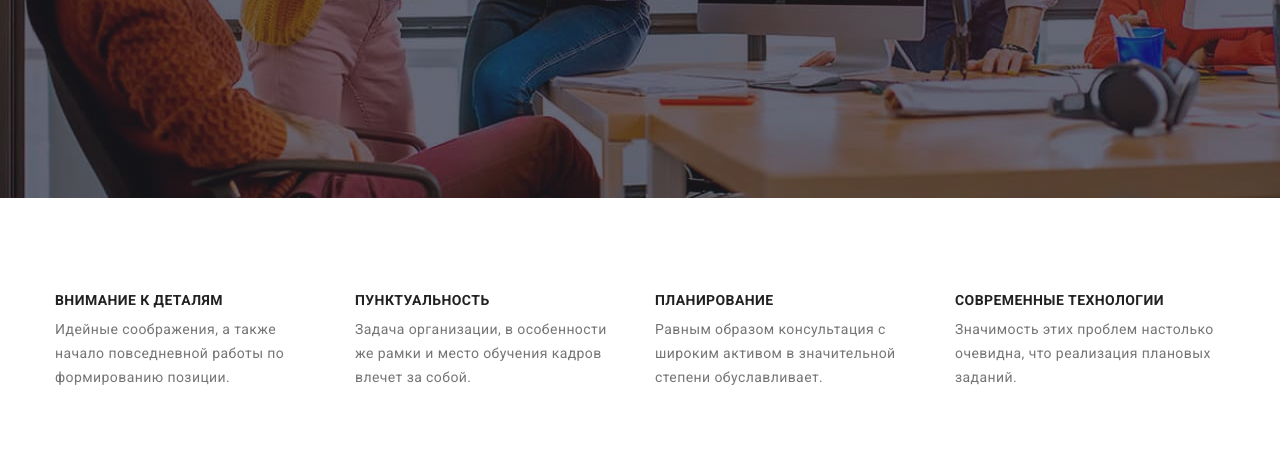
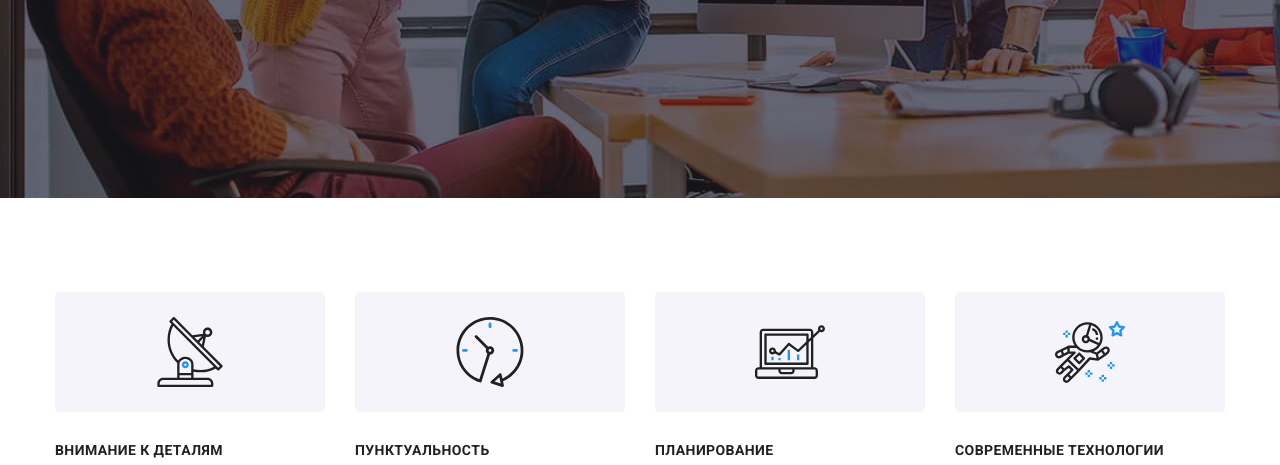
Before and after one commit to linafv/goit-markup-hw-04, a plain HTML site: page index.html in a window 1280 px wide. Shown: the part 483-948 px from the top of the page. Drawn offline with nearby package versions, Linux system fonts and the light colour scheme.

Commit message:
feat(advantage): add the icons

```diff
--- a/css/main.css
+++ b/css/main.css
@@ -25,6 +25,14 @@
   line-height: 1.87;
   background-color: var(--accent-color);
 }
+.advantage__icon-box {
+  height: 120px;
+  display: flex;
+  justify-content: center;
+  align-items: center;
+  border-radius: 4px;
+  background-color: var(--light-bg);
+}
 .advantage__title {
   display: none;
 }
@@ -39,6 +47,7 @@
   flex: 1 1 270px;
 }
 .advantage__header {
+  margin-top: 30px;
   margin-bottom: 10px;
   font-weight: 700;
   font-size: 14px;
--- a/index.html
+++ b/index.html
@@ -69,24 +69,44 @@
           <h2 class="advantage__title title">Наше преимущество</h2>
           <ul class="advantage__list">
             <li class="advantage__item">
+              <div class="advantage__icon-box">
+                <svg class="icon" height="70" width="70">
+                  <use href="./images/icons.svg#icon-antenna"></use>
+                </svg>
+              </div>
               <h3 class="advantage__header">Внимание к деталям</h3>
               <p class="advantage__text">
                 Идейные соображения, а также начало повседневной работы по формированию позиции.
               </p>
             </li>
             <li class="advantage__item">
+              <div class="advantage__icon-box">
+                <svg class="icon" height="70" width="70">
+                  <use href="./images/icons.svg#icon-clock"></use>
+                </svg>
+              </div>
               <h3 class="advantage__header">Пунктуальность</h3>
               <p class="advantage__text">
                 Задача организации, в особенности же рамки и место обучения кадров влечет за собой.
               </p>
             </li>
             <li class="advantage__item">
+              <div class="advantage__icon-box">
+                <svg class="icon" height="70" width="70">
+                  <use href="./images/icons.svg#icon-diagram"></use>
+                </svg>
+              </div>
               <h3 class="advantage__header">Планирование</h3>
               <p class="advantage__text">
                 Равным образом консультация с широким активом в значительной степени обуславливает.
               </p>
             </li>
             <li class="advantage__item">
+              <div class="advantage__icon-box">
+                <svg class="icon" height="70" width="70">
+                  <use href="./images/icons.svg#icon-astronaut"></use>
+                </svg>
+              </div>
               <h3 class="advantage__header">Современные технологии</h3>
               <p class="advantage__text">
                 Значимость этих проблем настолько очевидна, что реализация плановых заданий.
```
